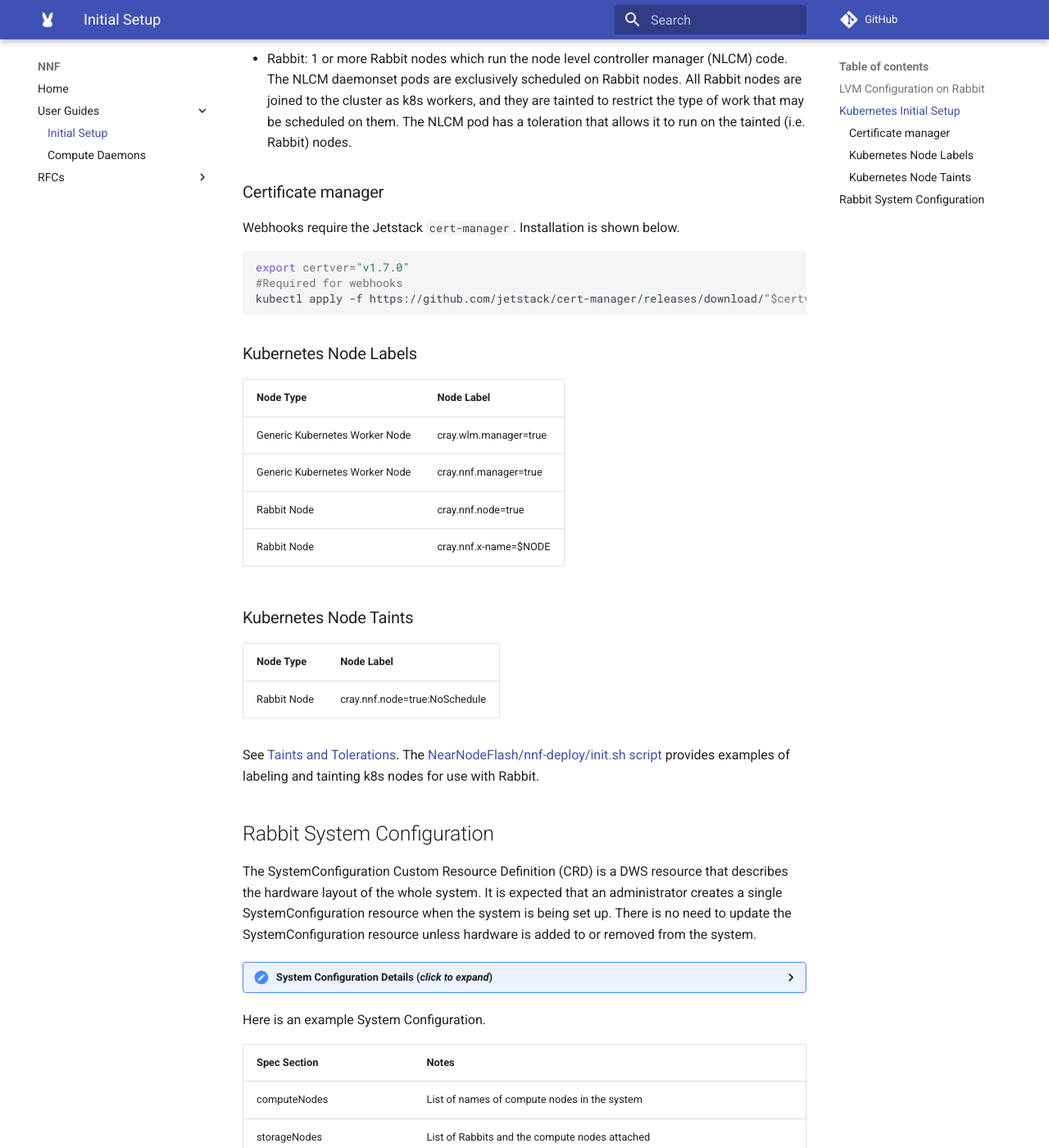
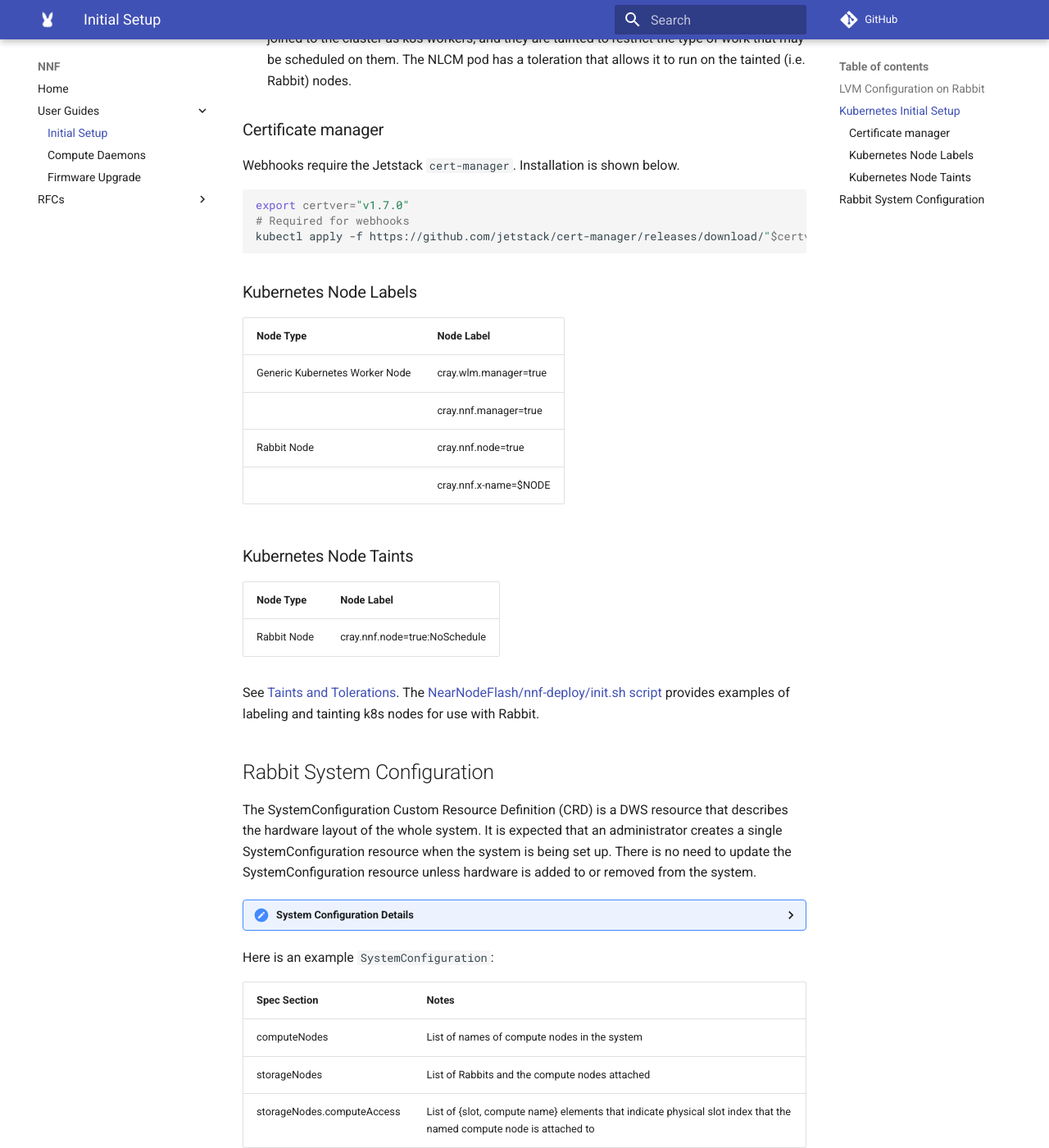
Before and after one commit to NearNodeFlash/NearNodeFlash.github.io, an MkDocs documentation site: the page built from docs/guides/initial-setup/readme.md, in a window 1280 px wide and 1400 px high, scrolled down 836 px. Shown: the whole window at 82% size. Built offline with MkDocs 1.6.1 and Material for MkDocs 9.7.7, drawn with Linux system fonts in a browser that asks for light colours; comment, search, counter and statistics services are not loaded; some of the changed text lies outside the part shown.

Commit message:
Add firmware upgrade guide along with some fixes to other guides.
Signed-off-by: Anthony Floeder <anthony.floeder@hpe.com>

````diff
--- a/docs/guides/initial-setup/readme.md
+++ b/docs/guides/initial-setup/readme.md
@@ -44,7 +45,7 @@
 
 ```bash
 export certver="v1.7.0"
-#Required for webhooks
+# Required for webhooks
 kubectl apply -f https://github.com/jetstack/cert-manager/releases/download/"$certver"/cert-manager.yaml
 ```
 
@@ -53,9 +54,9 @@
 | Node Type                      | Node Label            |
 | :------------------------------| :-------------------- |
 | Generic Kubernetes Worker Node | cray.wlm.manager=true |
-| Generic Kubernetes Worker Node | cray.nnf.manager=true |
+|                                | cray.nnf.manager=true |
 | Rabbit Node                    | cray.nnf.node=true    |
-| Rabbit Node                    | cray.nnf.x-name=$NODE |
+|                                | cray.nnf.x-name=$NODE |
 
 ### Kubernetes Node Taints
 
@@ -69,20 +70,18 @@
 
 The SystemConfiguration Custom Resource Definition (CRD) is a DWS resource that describes the hardware layout of the whole system. It is expected that an administrator creates a single SystemConfiguration resource when the system is being set up. There is no need to update the SystemConfiguration resource unless hardware is added to or removed from the system.
 
-<details>
-  <summary>System Configuration Details (<i>click to expand</i>)</summary>
+??? "System Configuration Details"
+    Rabbit software looks for a SystemConfiguration named `default` in the `default` namespace. This resource contains a list of compute nodes and storage nodes, and it describes the mapping between them. There are two different consumers of the SystemConfiguration resource in the NNF software:
 
-The Rabbit software looks for a SystemConfiguration named "default" in the "default" namespace. This resource contains a list of compute nodes and storage nodes, and it describes the mapping between them. There are two different consumers of the SystemConfiguration resource in the NNF software:
+    `NnfNodeReconciler` - The reconciler for the NnfNode resource running on the Rabbit nodes reads the SystemConfiguration resource. It uses the Storage to compute mapping information to fill in the HostName section of the NnfNode resource. This information is then used to populate the DWS Storage resource.
 
-NnfNodeReconciler - The reconciler for the NnfNode resource running on the Rabbit nodes reads the SystemConfiguration resource. It uses the Storage to compute mapping information to fill in the HostName section of the NnfNode resource. This information is then used to populate the DWS Storage resource.
-
-NnfSystemConfigurationReconciler - This reconciler runs in the nnf-controller-manager. It creates a Namespace for each compute node listed in the SystemConfiguration. These namespaces are used by the client mount code.
+    `NnfSystemConfigurationReconciler` - This reconciler runs in the `nnf-controller-manager`. It creates a Namespace for each compute node listed in the SystemConfiguration. These namespaces are used by the client mount code.
 </details>
 
-Here is an example System Configuration.
+Here is an example `SystemConfiguration`:
 
 | Spec Section               | Notes                                                                                                              |
-| :------------------------- | :----------------------------------------------------------------------------------------------------------------- |
+| :------------------------- |--------------------------------------------------------------------------------------------------------------------|
 | computeNodes               | List of names of compute nodes in the system                                                                       |
 | storageNodes               | List of Rabbits and the compute nodes attached                                                                     |
 | storageNodes.computeAccess | List of {slot, compute name} elements that indicate physical slot index that the named compute node is attached to |
--- a/mkdocs.yml
+++ b/mkdocs.yml
@@ -10,6 +10,7 @@
     - guides/index.md
     - 'Initial Setup': 'guides/initial-setup/readme.md'
     - 'Compute Daemons': 'guides/compute-daemons/readme.md'
+    - 'Firmware Upgrade': 'guides/firmware-upgrade/readme.md'
   - 'RFCs':
     - rfcs/index.md
     - 'Rabbit Request For Comment Process': 'rfcs/0001/readme.md'
````
Also changed, not shown: other parts of docs/guides/initial-setup/readme.md (+6 -5 lines), docs/guides/firmware-upgrade/readme.md (added, +100 -0 lines), docs/guides/index.md (+2 -0 lines), docs/guides/compute-daemons/readme.md (line endings or trailing spaces).
